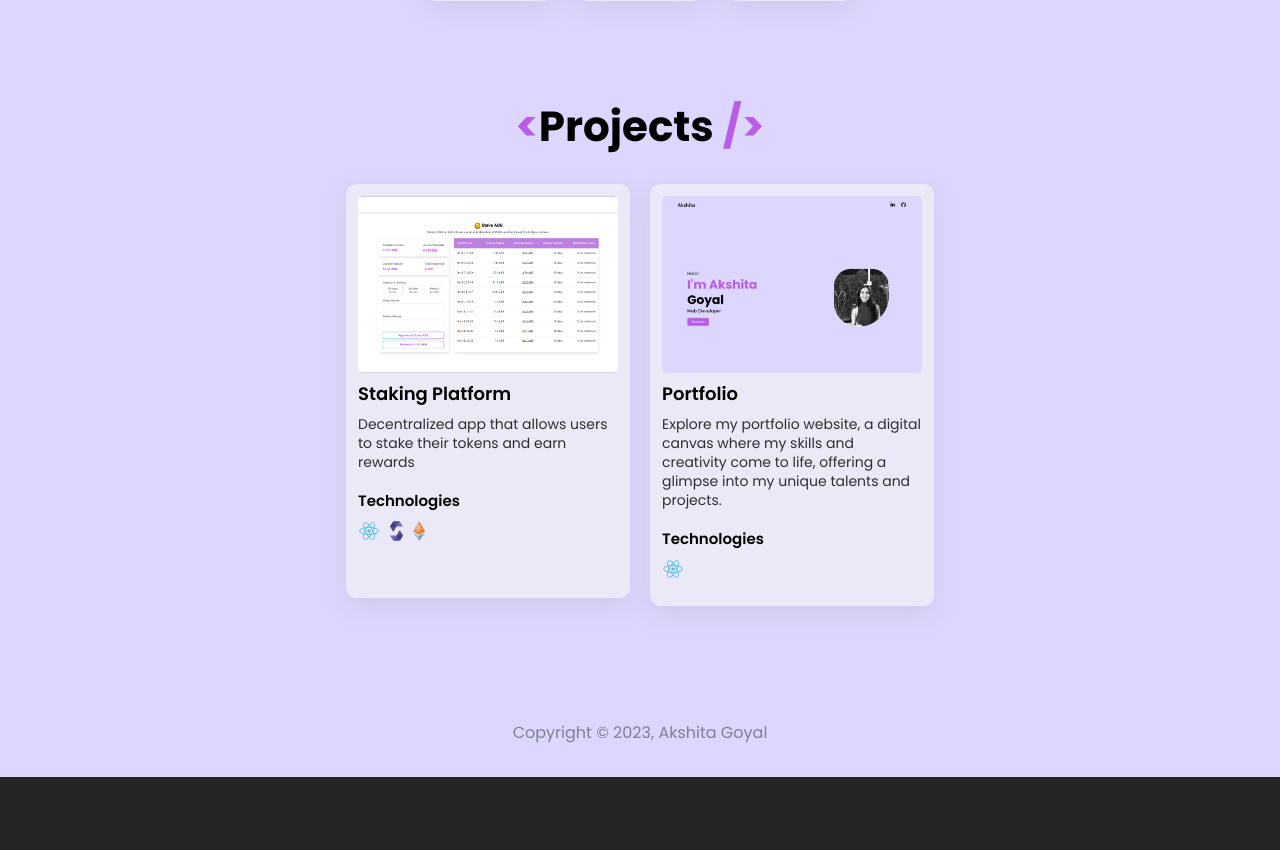
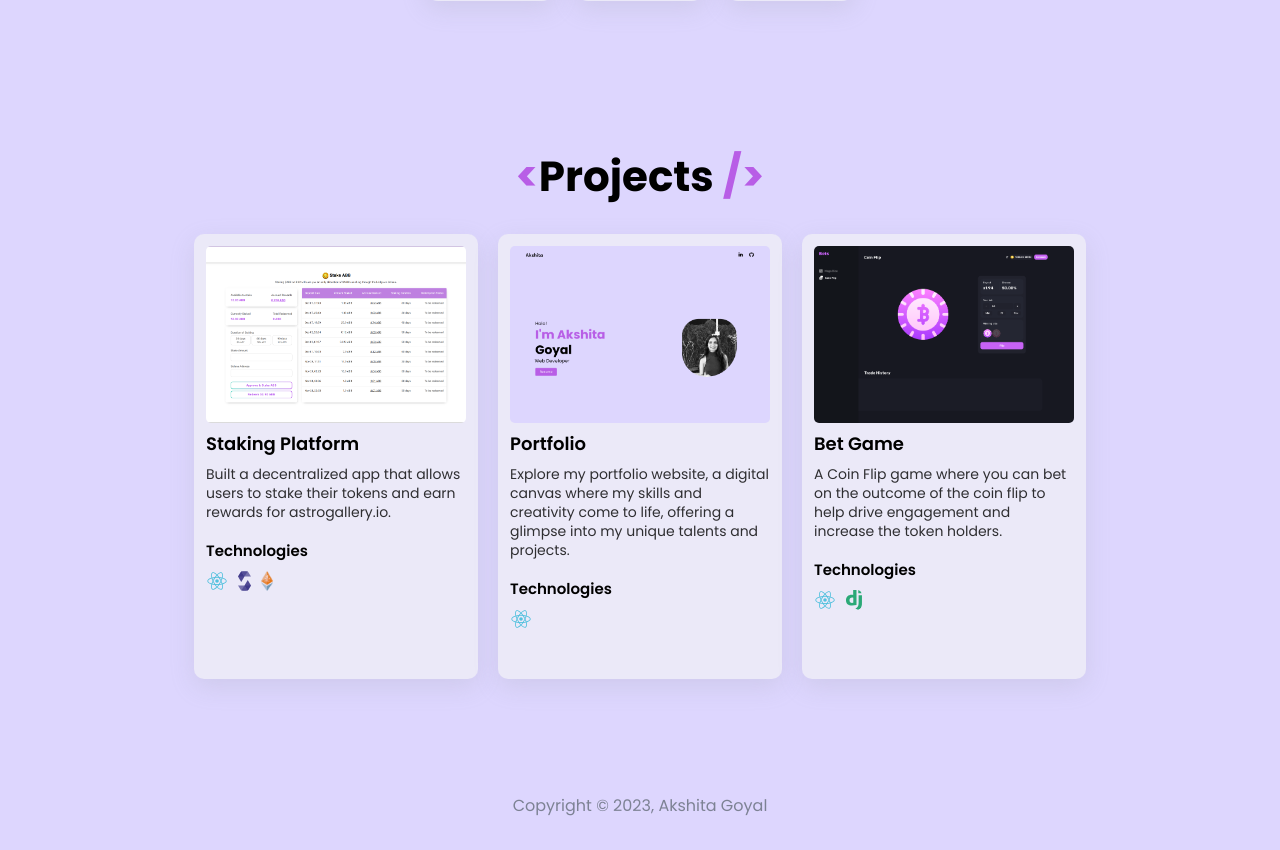
Before and after one commit to gakshita/Portfolio, a React (Vite) app: page / in a window 1280 px wide. Shown: the part 1201-2051 px from the top of the page. Before the commit the page ends 1978 px from the top, so only its background shows below. Built offline with nearby package versions, Linux system fonts and the light colour scheme.

Commit message:
added bet game

```diff
--- a/src/components/header/style.ts
+++ b/src/components/header/style.ts
@@ -18,12 +18,16 @@ export const HeaderCss = styled.div`
             flex-direction: column;
         }
     }
+
     .left {
         text-align: initial;
-
+        h1 {
+            animation: fade_in 2s;
+        }
         .small-txt {
             font-size: 24px;
             margin-bottom: 10px;
+            animation: fade_in 2s;
         }
 
         .btn {
@@ -63,6 +67,7 @@ export const HeaderCss = styled.div`
             object-fit: none;
             margin-right: 40px;
             border-radius: 30% 70% 67% 33% / 30% 30% 70% 70%;
+            animation: fade_in 1s;
         }
 
         @media (max-width: 600px) {
--- a/src/components/projects/index.tsx
+++ b/src/components/projects/index.tsx
@@ -4,7 +4,7 @@ const projects = [
         name: "Staking Platform",
         img: "./staking.png",
         description:
-            "Decentralized app that allows users to stake their tokens and earn rewards",
+            "Built a decentralized app that allows users to stake their tokens and earn rewards for astrogallery.io.",
         link: "https://staking.astrogallery.io/",
         tech: [
             { img: "./react.svg", name: "React" },
@@ -17,8 +17,19 @@ const projects = [
         img: "./portfolio.png",
         description:
             "Explore my portfolio website, a digital canvas where my skills and creativity come to life, offering a glimpse into my unique talents and projects.",
-        link: "https://portfolio-two-liard-60.vercel.app/",
+        link: "https://akshita.vercel.app/",
         tech: [{ img: "./react.svg", name: "React" }]
+    },
+    {
+        name: "Bet Game",
+        img: "./bet.png",
+        description:
+            "A Coin Flip game where you can bet on the outcome of the coin flip to help drive engagement and increase the token holders.",
+        link: "https://bets-delta.vercel.app/",
+        tech: [
+            { img: "./react.svg", name: "React" },
+            { img: "./django.svg", name: "Django" }
+        ]
     }
 ];
 const Projects = () => {
--- a/src/components/projects/style.ts
+++ b/src/components/projects/style.ts
@@ -10,7 +10,8 @@ export const Project = styled.div`
     max-width: 260px;
     box-shadow: rgba(149, 157, 165, 0.2) 0px 8px 24px;
     cursor: pointer;
-    min-height: 390px;
+    min-height: 421px;
+    animation: scale_up 1s;
 
     // display: table-cell;
     img {
@@ -45,10 +46,15 @@ export const Project = styled.div`
             margin-top: 10px;
         }
     }
+
+    &:hover {
+        transform: scale(1.05);
+        transition: transform 0.5s;
+    }
 `;
 
 export const Block = styled.div`
-    margin-top: 100px;
+    margin-top: 150px;
     .projects {
         margin-top: 30px;
         row-gap: 20px;
--- a/src/components/skills/style.ts
+++ b/src/components/skills/style.ts
@@ -22,6 +22,16 @@ export const Skill = styled.div`
         display: flex;
         flex-direction: column;
     }
+
+    @keyframes scale_up {
+        0% {
+            transform: scale(0.5);
+        }
+        100% {
+            transform: scale(1);
+        }
+    }
+    animation: scale_up 1s;
 `;
 
 export const Block = styled.div`
--- a/src/index.css
+++ b/src/index.css
@@ -76,3 +76,15 @@ h2 {
         display: none;
     }
 }
+
+@keyframes fade_in {
+    0% {
+        opacity: 0;
+    }
+    100% {
+        opacity: 1;
+    }
+}
+/* body * {
+    animation: fade_in 0.2s;
+} */
```
Also changed, not shown: public/bet.png (added).
